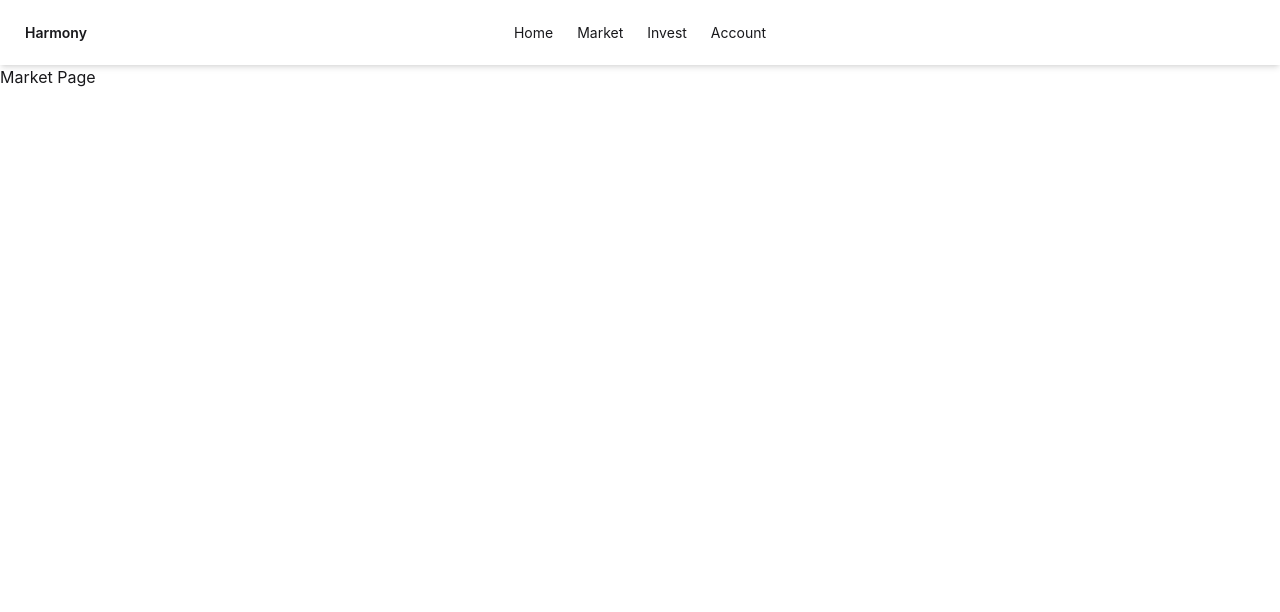
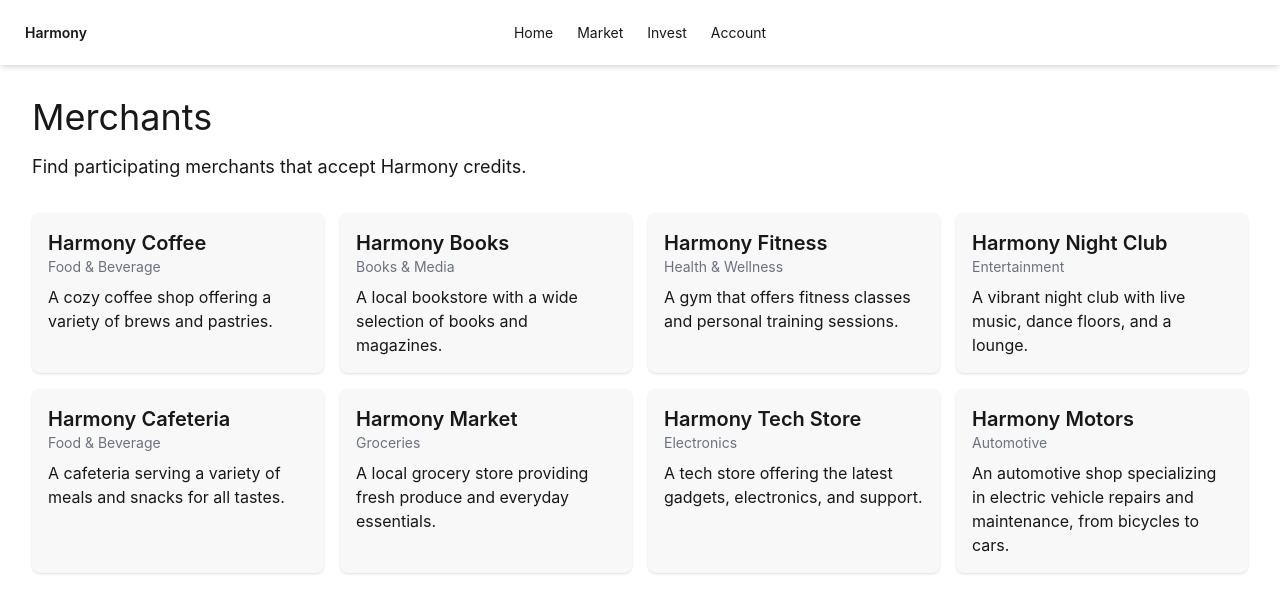
Before and after one commit to dillonfagan/harmony-poc, a Next.js app in the folder apps/consumer/: page /market in a window 1280 px wide. Shown: the top 612 px of the page. Built offline with nearby package versions, Linux system fonts and the light colour scheme.

Commit message:
chore: Add dummy merchants to Market page.

```diff
--- a/apps/consumer/app/(dashboard)/home/page.tsx
+++ b/apps/consumer/app/(dashboard)/home/page.tsx
@@ -1,11 +1,12 @@
 import InformationCircle from "@/components/icons/InformationCircle";
+import { StretchColumn } from "@/components/layouts";
 
 export default function Home() {
   return (
-    <div className="flex flex-col items-stretch gap-4 p-4 lg:p-8">
+    <StretchColumn>
       <Cards />
       <Introduction />
-    </div>
+    </StretchColumn>
   );
 }
 
--- a/apps/consumer/app/(dashboard)/market/page.tsx
+++ b/apps/consumer/app/(dashboard)/market/page.tsx
@@ -1,7 +1,68 @@
+import { StretchColumn } from "@/components/layouts";
+
 export default function Market() {
+  const merchants: MerchantData[] = [
+    {
+      name: "Harmony Coffee",
+      category: "Food & Beverage",
+      summary: "A cozy coffee shop offering a variety of brews and pastries."
+    },
+    {
+      name: "Harmony Books",
+      category: "Books & Media",
+      summary: "A local bookstore with a wide selection of books and magazines."
+    },
+    {
+      name: "Harmony Fitness",
+      category: "Health & Wellness",
+      summary: "A gym that offers fitness classes and personal training sessions."
+    },
+    {
+      name: "Harmony Night Club",
+      category: "Entertainment",
+      summary: "A vibrant night club with live music, dance floors, and a lounge."
+    },
+    {
+      name: "Harmony Cafeteria",
+      category: "Food & Beverage",
+      summary: "A cafeteria serving a variety of meals and snacks for all tastes."
+    },
+    {
+      name: "Harmony Market",
+      category: "Groceries",
+      summary: "A local grocery store providing fresh produce and everyday essentials."
+    },
+    {
+      name: "Harmony Tech Store",
+      category: "Electronics",
+      summary: "A tech store offering the latest gadgets, electronics, and support."
+    },
+    {
+      name: "Harmony Motors",
+      category: "Automotive",
+      summary: "An automotive shop specializing in electric vehicle repairs and maintenance, from bicycles to cars."
+    }
+  ];
+
   return (
-    <div>
-      Market Page
-    </div>
+    <StretchColumn>
+      <h1 className="text-3xl lg:text-4xl">Merchants</h1>
+      <span className="text-lg mb-4">Find participating merchants that accept Harmony credits.</span>
+      <div className="gap-4 grid grid-cols-1 md:grid-cols-2 lg:grid-cols-4">
+        {merchants.map((merchant) => (
+          <div className="bg-base-200 card p-2 md:p-4 shadow-sm">
+            <h2 className="text-xl font-semibold">{merchant.name}</h2>
+            <p className="text-sm text-gray-500">{merchant.category}</p>
+            {merchant.summary && <p className="mt-2">{merchant.summary}</p>}
+          </div>
+        ))}
+      </div>
+    </StretchColumn>
   );
 }
+
+type MerchantData = {
+  name: string;
+  category: string;
+  summary?: string;
+};
--- /dev/null
+++ b/apps/consumer/components/layouts/StretchColumn.tsx
@@ -0,0 +1,9 @@
+import { PropsWithChildren } from "react";
+
+export default function StretchColumn({ children }: PropsWithChildren) {
+  return (
+    <div className="flex flex-col items-stretch gap-4 p-4 lg:p-8">
+      {children}
+    </div>
+  );
+}
--- /dev/null
+++ b/apps/consumer/components/layouts/index.ts
@@ -0,0 +1 @@
+export { default as StretchColumn } from "./StretchColumn";
```
